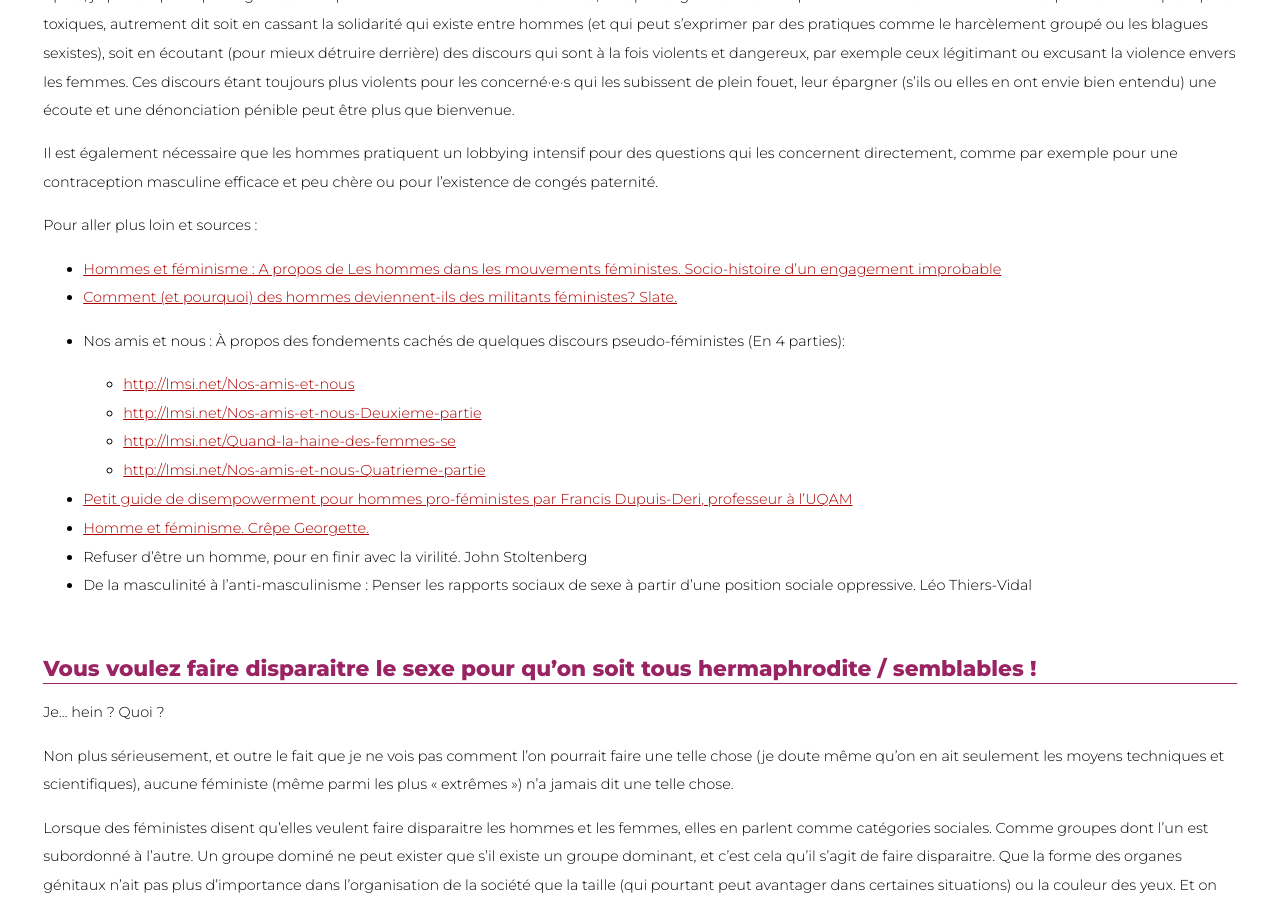
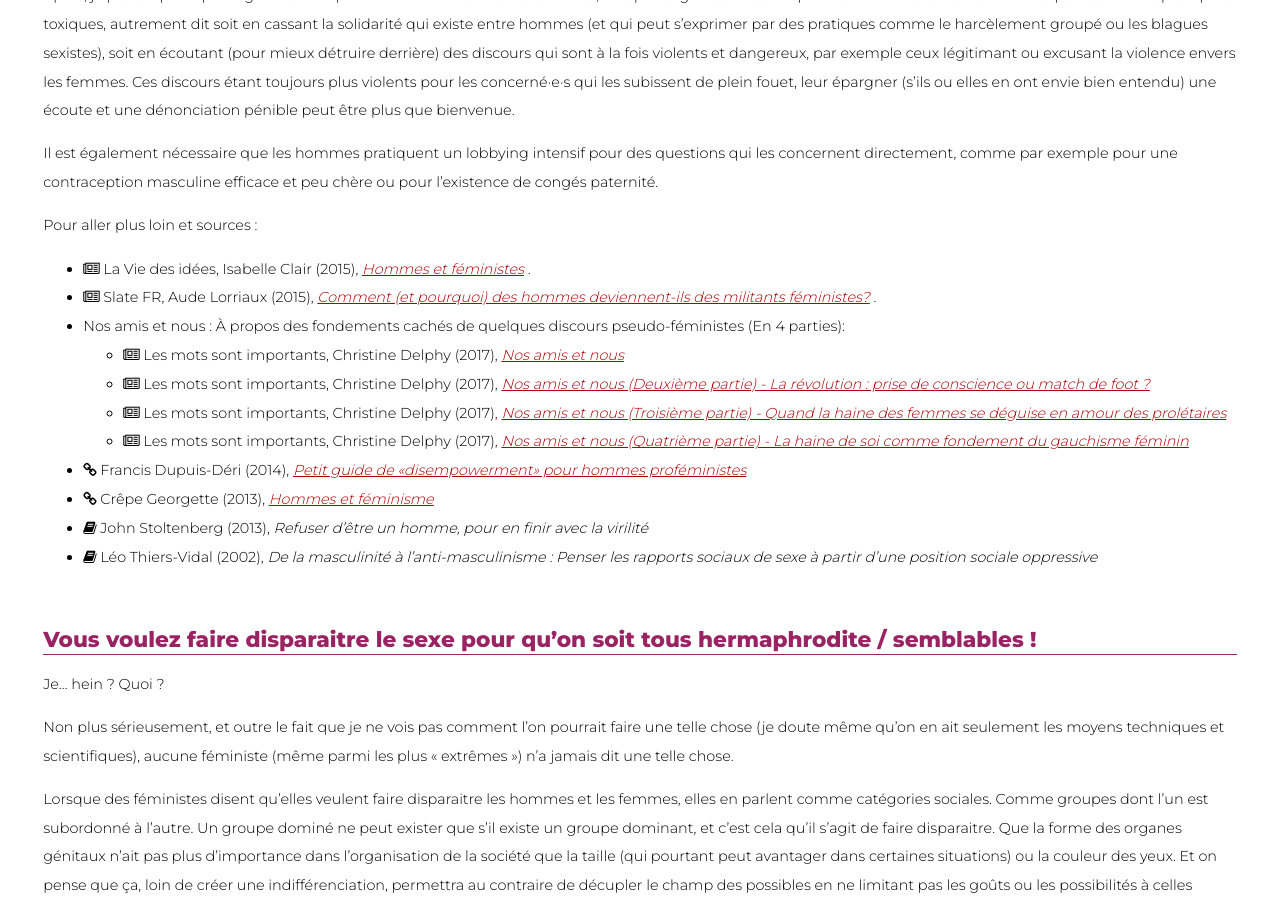
Before and after one commit to meyss/argu, a Jekyll site: the page built from fem-faq.html, in a window 1280 px wide and 900 px high, scrolled down 10572 px. Built offline with Jekyll 4.4.1, drawn with Linux system fonts in a browser that asks for light colours; some of the changed text lies outside the part shown.

Commit message:
Better references - part II

```diff
--- /dev/null
+++ b/_includes/ref_video.html
@@ -0,0 +1 @@
+<i class="fa fa-video-camera" aria-hidden="true"></i> <span class="reference"><span class="author">{{ include.author }}</span>{% if include.year != nil %} ({{ include.year }}){% endif %}, <a class="title" href="{{ include.link}}">{{ include.title }}</a> ({{ include.duration}})</span>
--- a/fem-faq.html
+++ b/fem-faq.html
@@ -44,10 +44,10 @@ next: feminisme/biblio
 <p>Enfin, à l’échelle individuelle certains facteurs influent sur la croissance : l’âge de l’entrée dans la puberté, l’alimentation, l’hygiène de vie ou encore la pratique du sport. Bref, même dans les données biologiques, tout n’est pas purement naturel et déconnecté du social.</p>
 <p>Pour aller plus loin et sources : </p>
 <ul>
-	<li><a href="http://www.persee.fr/doc/hom_0439-4216_1979_num_19_3_367998">Les mains les outils les armes de Paola Tabet</a></li>
-	<li><a href="https://www.youtube.com/watch?v=OgM4um9Vvb8">Le cerveau a-t-il un sexe ? Catherine Vidal, neurobiologiste et ex-directrice de recherche à l’institut Pasteur, conférence TedxParis (2011)</a></li>
-	<li><a href="http://www.adequations.org/spip.php?article2002">Femmes, hommes, hormones et cerveaux. Association adéquations.</a></li>
-	<li><a href="https://www.youtube.com/watch?v=zkpeXILX6rA">Pourquoi les femmes sont-elles plus petites que les hommes ? Documentaire Arte. 51min 31s</a></li>
+	<li>{% include ref_book.html author="Paola Tabet" title="Les Mains, les outils, les armes" link="http://www.persee.fr/doc/hom_0439-4216_1979_num_19_3_367998" year="1979" %}.</li>
+	<li>{% include ref_video.html author="Catherine Vidal" title="TEDxParis 2011 - Le cerveau a-t-il un sexe ?" link="https://www.youtube.com/watch?v=OgM4um9Vvb8" year="2011" duration="11:37" %}.</li>
+	<li>{% include ref_article.html author="Adéquations, Yveline Nicolas" title="Femmes, hommes, hormones et cerveaux…" link="http://www.adequations.org/spip.php?article2002" year="2016" %}.</li>
+	<li>{% include ref_video.html author="Envoyé Spécial" title="Pourquoi les femmes sont elles plus petites que les hommes !" link="https://www.youtube.com/watch?v=zkpeXILX6rA" year="2015" duration="51:21" %}.</li>
 </ul>
 
 <h2>Pourquoi le nom « féminisme ? »</h2>
@@ -93,9 +93,9 @@ next: feminisme/biblio
 <p>Alors ne me faites pas dire ce que j'ai pas dit : le terme "féminisme" n'est pas un rempart magique permettant de lutter à coup sûr contre la dépolitisation ou les récupérations racistes ou politiciennes. Mais disons que c'est un premier rempart, puisque sa simple acceptation demande un début de cheminement intellectuel, et qu’il est associé dans l’inconscient collectif à des actions publiques (manifestations, lobbying…).</p>
 <p>Sources et approfondissements :</p>
 <ul>
-	<li>{% include ref_link.html author="Libération, Virginie Ballet" title="Interview de Sylvie Chaperon : « A la fin du XIXe siècle, le mouvement féministe a été caricaturé »" link="http://www.liberation.fr/france/2016/11/06/sylvie-chaperon-a-la-fin-du-xixe-siecle-le-mouvement-feministe-a-ete-caricature_1526655" %}.</li>
-	<li>{% include ref_link.html author="Genre !" title="Arguments anti-féministes (4) « On devrait se débarrasser du terme “féminisme” »" link="https://cafaitgenre.org/2013/09/02/arguments-anti-feministes-4-on-devrait-se-debarrasser-du-terme-feminisme/" %}.</li>
-	<li>{% include ref_link.html author="Crêpe Georgette" title="Pourquoi le mot humanisme ne peut remplacer le mot féminisme" link="http://www.crepegeorgette.com/2014/08/06/humanisme-feminisme/" %}.</li>
+	<li>{% include ref_article.html author="Libération, Virginie Ballet" title="Interview de Sylvie Chaperon : « A la fin du XIXe siècle, le mouvement féministe a été caricaturé »" link="http://www.liberation.fr/france/2016/11/06/sylvie-chaperon-a-la-fin-du-xixe-siecle-le-mouvement-feministe-a-ete-caricature_1526655" year="2016" %}.</li>
+	<li>{% include ref_article.html author="Genre !" title="Arguments anti-féministes (4) « On devrait se débarrasser du terme “féminisme” »" link="https://cafaitgenre.org/2013/09/02/arguments-anti-feministes-4-on-devrait-se-debarrasser-du-terme-feminisme/" year="2013" %}.</li>
+	<li>{% include ref_article.html author="Crêpe Georgette" title="Pourquoi le mot humanisme ne peut remplacer le mot féminisme" link="http://www.crepegeorgette.com/2014/08/06/humanisme-feminisme/" year="2014" %}.</li>
 	<li>{% include ref_book.html author="Erik Neuveu" title="Sociologie des mouvements sociaux" year="2002" %}.</li>
 	<li>{% include ref_book.html author="Christine Delphy" title="Classer, dominer. Qui sont les « Autres » ?" year="2008" %}.</li>
 </ul>
@@ -111,7 +111,7 @@ next: feminisme/biblio
 <p>En clair, il s'agit d'une position de neutralité en attendant que la démonstration de bonne volonté soit faite et non de rejet et encore moins de haine. Mais cette position est si rare de la part des femmes dans notre société qu'elle est interprétée comme de l'hostilité, surtout couplée à la sororité et à la non-mixité (voire plus bas).</p>
 <p>Pour aller plus loin :</p>
 <ul>
-	<li><a href="http://www.commentpeutonetrefeministe.net/2016/04/08/hommes-feminisme-defaite/">Les hommes qu’on aime : leur « féminisme », notre défaite. Gaëlle-Marie Zimmerman.</a></li>
+	<li>{% include ref_article.html author="Comment peut-on être féministe ?, Vilaine" title="Les hommes qu’on aime, leur « féminisme », notre défaite" link="http://www.commentpeutonetrefeministe.net/2016/04/08/hommes-feminisme-defaite/" year="2016" %}.</li>
 </ul>
 
 <h2>Oui, mais quand même. Et les hommes alors ?</h2>
@@ -169,22 +169,21 @@ next: feminisme/biblio
 <p>Il est également nécessaire que les hommes pratiquent un lobbying intensif pour des questions qui les concernent directement, comme par exemple pour une contraception masculine efficace et peu chère ou pour l’existence de congés paternité.</p>
 <p>Pour aller plus loin et sources :</p>
 <ul>
-	<li><a href="http://www.laviedesidees.fr/Hommes-et-feministes.html">Hommes et féminisme : A propos de Les hommes dans les mouvements féministes. Socio-histoire d’un engagement improbable</a></li>
-	<li><a href="http://www.slate.fr/story/101365/hommes-militants-feministes">Comment (et pourquoi) des hommes deviennent-ils des militants féministes? Slate.</a></li>
-	<li>
-		<p>Nos amis et nous : À propos des fondements cachés de quelques discours pseudo-féministes (En 4 parties):</p>
+	<li>{% include ref_article.html author="La Vie des idées, Isabelle Clair" title="Hommes et féministes" link="http://www.laviedesidees.fr/Hommes-et-feministes.html" year="2015" %}.</li>
+	<li>{% include ref_article.html author="Slate FR, Aude Lorriaux" title="Comment (et pourquoi) des hommes deviennent-ils des militants féministes?" link="http://www.slate.fr/story/101365/hommes-militants-feministes" year="2015" %}.</li>
+	<li>Nos amis et nous : À propos des fondements cachés de quelques discours pseudo-féministes (En 4 parties):
 		<ul>
-			<li><a href="http://lmsi.net/Nos-amis-et-nous">http://lmsi.net/Nos-amis-et-nous</a></li>
-			<li><a href="http://lmsi.net/Nos-amis-et-nous-Deuxieme-partie">http://lmsi.net/Nos-amis-et-nous-Deuxieme-partie</a></li>
-			<li><a href="http://lmsi.net/Quand-la-haine-des-femmes-se">http://lmsi.net/Quand-la-haine-des-femmes-se</a></li>
-			<li><a href="http://lmsi.net/Nos-amis-et-nous-Quatrieme-partie">http://lmsi.net/Nos-amis-et-nous-Quatrieme-partie</a></li>
+			<li>{% include ref_article.html author="Les mots sont importants, Christine Delphy" title="Nos amis et nous" link="http://lmsi.net/Nos-amis-et-nous" year="2017" %}</li>
+			<li>{% include ref_article.html author="Les mots sont importants, Christine Delphy" title="Nos amis et nous (Deuxième partie) - La révolution : prise de conscience ou match de foot ?" link="http://lmsi.net/Nos-amis-et-nous-Deuxieme-partie" year="2017" %}</li>
+			<li>{% include ref_article.html author="Les mots sont importants, Christine Delphy" title="Nos amis et nous (Troisième partie) - Quand la haine des femmes se déguise en amour des prolétaires" link="http://lmsi.net/Quand-la-haine-des-femmes-se" year="2017" %}</li>
+			<li>{% include ref_article.html author="Les mots sont importants, Christine Delphy" title="Nos amis et nous (Quatrième partie) - La haine de soi comme fondement du gauchisme féminin" link="http://lmsi.net/Nos-amis-et-nous" year="2017" %}</li>
 		</ul>
 	</li>
 
-	<li><a href="http://1libertaire.free.fr/DisempowermentHommes.html">Petit guide de disempowerment pour hommes pro-féministes par Francis Dupuis-Deri, professeur à l’UQAM</a></li>
-	<li><a href="http://www.crepegeorgette.com/2013/03/27/hommes-et-feminisme/">Homme et féminisme. Crêpe Georgette.</a></li>
-	<li>Refuser d’être un homme, pour en finir avec la virilité. John Stoltenberg</li>
-	<li>De la masculinité à l’anti-masculinisme : Penser les rapports sociaux de sexe à partir d’une position sociale oppressive. Léo Thiers-Vidal</li>
+	<li>{% include ref_link.html author="Francis Dupuis-Déri" title="Petit guide de «disempowerment» pour hommes proféministes" link="http://1libertaire.free.fr/DisempowermentHommes.html" year="2014" %}</li>
+	<li>{% include ref_link.html author="Crêpe Georgette" title="Hommes et féminisme" link="http://www.crepegeorgette.com/2013/03/27/hommes-et-feminisme/" year="2013" %}</li>
+	<li>{% include ref_book.html author="John Stoltenberg" title="Refuser d’être un homme, pour en finir avec la virilité" year="2013" %}</li>
+	<li>{% include ref_book.html author="Léo Thiers-Vidal" title="De la masculinité à l’anti-masculinisme : Penser les rapports sociaux de sexe à partir d’une position sociale oppressive" year="2002" %}</li>
 </ul>
 
 <h2>Vous voulez faire disparaitre le sexe pour qu’on soit tous hermaphrodite / semblables !</h2>
```
